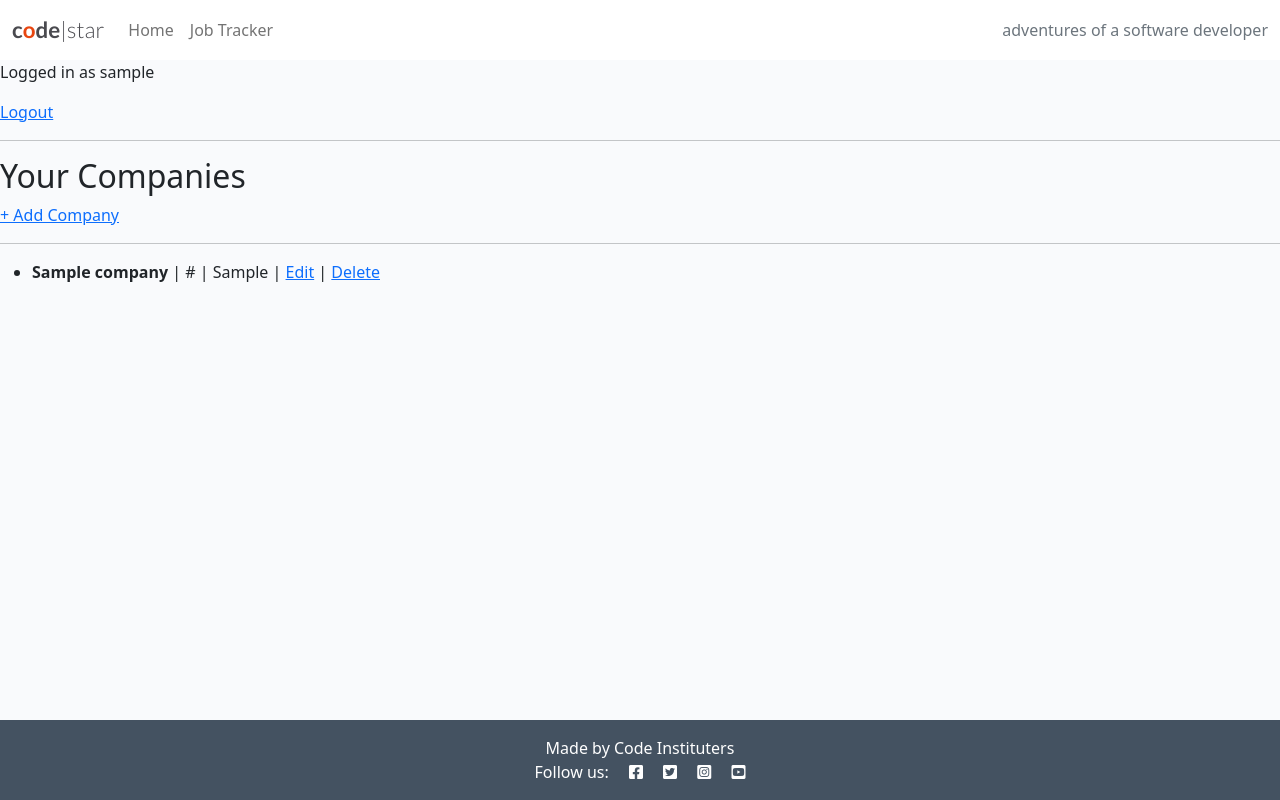
After one commit to gcarravi/job-application-tracker, a Django app: page /companies/ in a window 1280 px wide. The commit adds this page. Run offline with Django 4.2, Linux system fonts and the light colour scheme; a user stored in the database is signed in; tables that the repository leaves empty hold one stand-in row (values such as "Sample post").

Commit message:
Adding static files and folders

```diff
--- a/accounts/templates/accounts/login.html
+++ b/accounts/templates/accounts/login.html
@@ -1,4 +1,10 @@
 <h2>Login</h2>
+
+{% if request.GET.next %}
+    <div class="alert alert-warning">
+        Please log in to access that page.
+    </div>
+{% endif %}
 
 <form method="POST">
     {% csrf_token %}
--- a/jobtracker/urls.py
+++ b/jobtracker/urls.py
@@ -16,11 +16,11 @@ Including another URLconf
 """
 from django.contrib import admin
 from django.urls import path, include
-from tracker.views import app_tracker
+# from tracker.views import app_tracker
 
 urlpatterns = [
     path('admin/', admin.site.urls),
-    path('tracker/', app_tracker, name='tracker'),
+    # path('tracker/', app_tracker, name='tracker'),
     path('accounts/', include('accounts.urls')),
     path('', include('tracker.urls')),
 ]
--- /dev/null
+++ b/static/css/style.css
@@ -0,0 +1,161 @@
+body {
+    background-color: #F9FAFC;
+}
+
+.brand {
+    font-family: Lato, sans-serif;
+    font-size: 1.4rem;
+    font-weight: 700;
+    color: #4A4A4F;
+}
+
+.red-o {
+    color: #E84610;
+}
+
+.thin {
+    font-weight: 300;
+}
+
+.light-bg {
+    background-color: #fff;
+}
+
+.dark-bg {
+    background-color: #445261;
+}
+
+.main-bg {
+    background-color: #F9FAFC;
+}
+
+.card {
+    border: none;
+    background-color: transparent;
+}
+
+.image-container {
+    position: relative;
+}
+
+.image-flash {
+    position: absolute;
+    bottom: 5%;
+    min-width: 30%;
+    left: -2px;
+    background-color: #188181;
+}
+
+.scale {
+    width: 100%;
+    height: auto;
+}
+
+.author {
+    color: white;
+    margin: 4px;
+    text-transform: uppercase;
+}
+
+.masthead {
+    margin-top: 10px;
+    overflow: hidden;
+    position: relative;
+    display: inline-block;
+    height: 33vh;
+    width: 100%;
+}
+
+.masthead-text {
+    background-color: #445261;
+    color: white;
+    position: relative;
+}
+
+.masthead-image {
+    position: relative;
+    overflow: hidden;
+}
+
+.masthead-image:after {
+    content: "";
+    position: absolute;
+    top: 0;
+    right: 90%;
+    height: 100%;
+    width: 150%;
+    background: #445261;
+    -webkit-transform: skew(15deg);
+    -moz-transform: skew(15deg);
+    transform: skew(15deg);
+    z-index: 100;
+}
+
+.post-link {
+    text-decoration: none;
+    color: #445261;
+}
+
+.post-link:hover,
+.page-link {
+    color: #E84610;
+}
+
+.post-title {
+    margin-top: 10%;
+    margin-left: 5%;
+}
+
+.post-subtitle {
+    margin-left: 5%;
+    color: lightgray;
+}
+
+.btn-signup,
+.btn-edit {
+    background-color: #188181;
+    color: #fff;
+}
+
+.btn-signup:hover,
+.btn-signup:active {
+    background-color: #fff;
+    color: #23BBBB;
+}
+
+.link {
+    color: #23BBBB;
+    text-decoration: none;
+}
+
+.link:hover,
+.link:active {
+    color: #445261;
+    text-decoration: underline;
+}
+
+.btn-like {
+    color: #E84610;
+    border: none;
+    background: transparent;
+}
+
+.btn-delete {
+    color: #fff;
+    background: #E84610;
+}
+
+.btn-like:hover,
+.btn-like:active {
+    color: #E84610;
+    background: transparent;
+    border: none;
+}
+
+.faded {
+    color: rgb(172, 175, 175);
+}
+
+.approval {
+    color: rgb(222, 146, 168);
+}
--- a/templates/base.html
+++ b/templates/base.html
@@ -1,4 +1,7 @@
+{% load static %}
+
 {% url 'home' as home_url %}
+
 
 <!DOCTYPE html>
 <html class="h-100" lang="en">
@@ -19,6 +22,9 @@
     <link href="https://cdn.jsdelivr.net/npm/bootstrap@5.0.1/dist/css/bootstrap.min.css" rel="stylesheet"
         integrity="sha384-+0n0xVW2eSR5OomGNYDnhzAbDsOXxcvSN1TPprVMTNDbiYZCxYbOOl7+AMvyTG2x" crossorigin="anonymous">
 
+    <!-- Custom CSS -->
+    <link rel="stylesheet" href="{% static 'css/style.css' %}">
+
 </head>
 
 <body class="d-flex flex-column h-100 main-bg">
@@ -38,7 +44,10 @@
                         <a class="nav-link {% if request.path == home_url %}active{% endif %}" aria-current="page"
                             href="#">Home</a>
                     </li>
-
+                    <li class="nav-item">
+                        <a class="nav-link {% if request.path == home_url %}active{% endif %}" aria-current="page"
+                            href="#">Job Tracker</a>
+                    </li>
                 </ul>
                 <span class="navbar-text text-muted">
                     adventures of a software developer
@@ -50,11 +59,11 @@
     <main class="flex-shrink-0 main-bg">
 
         {% if user.is_authenticated %}
-        <p>Logged in as {{ user.username }}</p>
-        <a href="{% url 'logout' %}">Logout</a>
+            <p>Logged in as {{ user.username }}</p>
+            <a href="{% url 'logout' %}">Logout</a>
         {% else %}
-        <a href="{% url 'login' %}">Login</a>
-        <a href="{% url 'register' %}">Register</a>
+            <a href="{% url 'login' %}">Login</a>
+            <a href="{% url 'register' %}">Register</a>
         {% endif %}
 
         <hr>
--- /dev/null
+++ b/tracker/templates/tracker/company_list.html
@@ -0,0 +1,27 @@
+{% extends "base.html" %}
+
+{% block content %}
+<h2>Your Companies</h2>
+
+<a href="{% url 'company_add' %}">+ Add Company</a>
+
+<hr>
+
+{% if companies %}
+    <ul>
+        {% for company in companies %}
+            <li>
+                <strong>{{ company.name }}</strong>
+                {% if company.website %} | {{ company.website }} {% endif %}
+                {% if company.location %} | {{ company.location }} {% endif %}
+
+                | <a href="{% url 'company_edit' company.pk %}">Edit</a>
+                | <a href="{% url 'company_delete' company.pk %}">Delete</a>
+            </li>
+        {% endfor %}
+    </ul>
+{% else %}
+    <p>No companies yet.</p>
+{% endif %}
+
+{% endblock %}
--- a/tracker/urls.py
+++ b/tracker/urls.py
@@ -1,7 +1,17 @@
 from django.urls import path
 from .views import DashboardView, HomeView
+from .views import (
+    CompanyListView,
+    CompanyCreateView,
+    CompanyUpdateView,
+    CompanyDeleteView,
+)
 
 urlpatterns = [
     path('', HomeView.as_view(), name='home'),
     path('dashboard/', DashboardView.as_view(), name='dashboard'),
+    path("companies/", CompanyListView.as_view(), name="company_list"),
+    path("companies/add/", CompanyCreateView.as_view(), name="company_add"),
+    path("companies/<int:pk>/edit/", CompanyUpdateView.as_view(), name="company_edit"),
+    path("companies/<int:pk>/delete/", CompanyDeleteView.as_view(), name="company_delete"),
 ]
--- a/tracker/views.py
+++ b/tracker/views.py
@@ -1,12 +1,18 @@
 from django.shortcuts import render
 from django.contrib.auth.decorators import login_required
-from django.http import HttpResponse
+# from django.http import HttpResponse
 from django.contrib.auth.mixins import LoginRequiredMixin
 from django.views.generic import TemplateView
+from django.views.generic import ListView
+from django.views.generic import CreateView
+from django.views.generic import UpdateView
+from django.views.generic import DeleteView
+from django.urls import reverse_lazy
+from .models import Company
 
 # Create your views here.
-def app_tracker(request):
-    return HttpResponse("Hello, Job Application Tracker - from TRACKER app")
+# def app_tracker(request):
+#     return HttpResponse("Hello, Job Application Tracker - from TRACKER app")
 
 
 @login_required
@@ -20,3 +26,42 @@ class DashboardView(LoginRequiredMixin, TemplateView):
 
 class HomeView(TemplateView):
     template_name = "home.html"
+
+
+class CompanyListView(LoginRequiredMixin, ListView):
+    model = Company
+    template_name = "tracker/company_list.html"
+    context_object_name = "companies"
+
+    def get_queryset(self):
+        return Company.objects.filter(user=self.request.user)
+
+
+class CompanyCreateView(LoginRequiredMixin, CreateView):
+    model = Company
+    fields = ["name", "website", "location"]
+    template_name = "tracker/company_form.html"
+    success_url = reverse_lazy("company_list")
+
+    def form_valid(self, form):
+        form.instance.user = self.request.user
+        return super().form_valid(form)
+
+
+class CompanyUpdateView(LoginRequiredMixin, UpdateView):
+    model = Company
+    fields = ["name", "website", "location"]
+    template_name = "tracker/company_form.html"
+    success_url = reverse_lazy("company_list")
+
+    def get_queryset(self):
+        return Company.objects.filter(user=self.request.user)
+
+
+class CompanyDeleteView(LoginRequiredMixin, DeleteView):
+    model = Company
+    template_name = "tracker/company_confirm_delete.html"
+    success_url = reverse_lazy("company_list")
+
+    def get_queryset(self):
+        return Company.objects.filter(user=self.request.user)
```
Also changed, not shown: jobtracker/settings.py (+8 -0 lines), tracker/templates/tracker/company_confirm_delete.html (added, +16 -0 lines), tracker/templates/tracker/company_form.html (added, +21 -0 lines), tracker/templates/tracker/index.html (added, +52 -0 lines), README.md, templates/home.html (line endings or trailing spaces).
